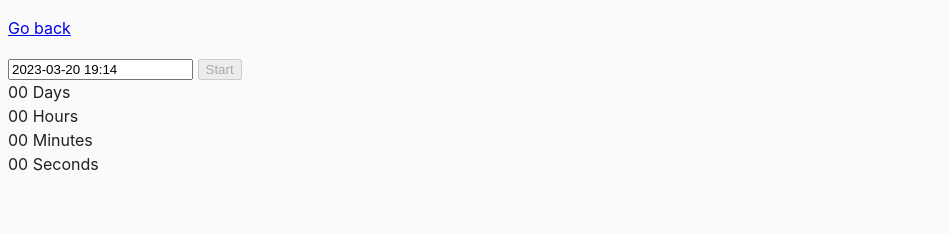
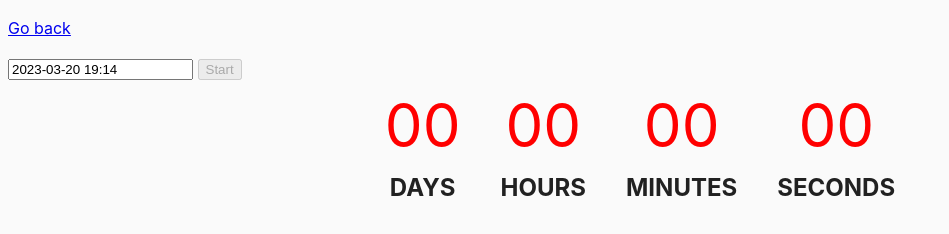
Before and after one commit to AleksandrEmchenko/goit-js-hw-09, a website built with Parcel: page src/02-timer.html in a window 1280 px wide. Shown: the whole page, without its empty margins (0-949 px from the left). Built offline with nearby package versions, Linux system fonts and the light colour scheme.

Commit message:
css + tasks 2, 3

```diff
--- a/src/css/common.css
+++ b/src/css/common.css
@@ -33,3 +33,31 @@ img {
 .event.busy {
   background: #f64747;
 }
+
+.timer {
+	display: flex;
+	gap: 40px;
+  justify-content: center;
+
+}
+
+.field {
+  display: flex;
+  justify-content: center;
+  flex-direction: column;
+}
+
+.value {
+  display: block;
+	font-size: 60px;
+  text-align: center;
+  color: #ff0000;
+}
+
+.label {
+	display: block;
+	font-size: 24px;
+	text-transform: uppercase;
+  text-align: center;
+  font-weight: bold;
+}
--- a/src/js/02-timer.js
+++ b/src/js/02-timer.js
@@ -20,6 +20,7 @@ const options = {
   enableTime: true,
   time_24hr: true,
   defaultDate: new Date(),
+  minDate: Date.now(),
   minuteIncrement: 1,
   onClose(selectedDates) {
     console.log(selectedDates[0]);
```
Also changed, not shown: src/js/03-promises.js (+6 -6 lines).
